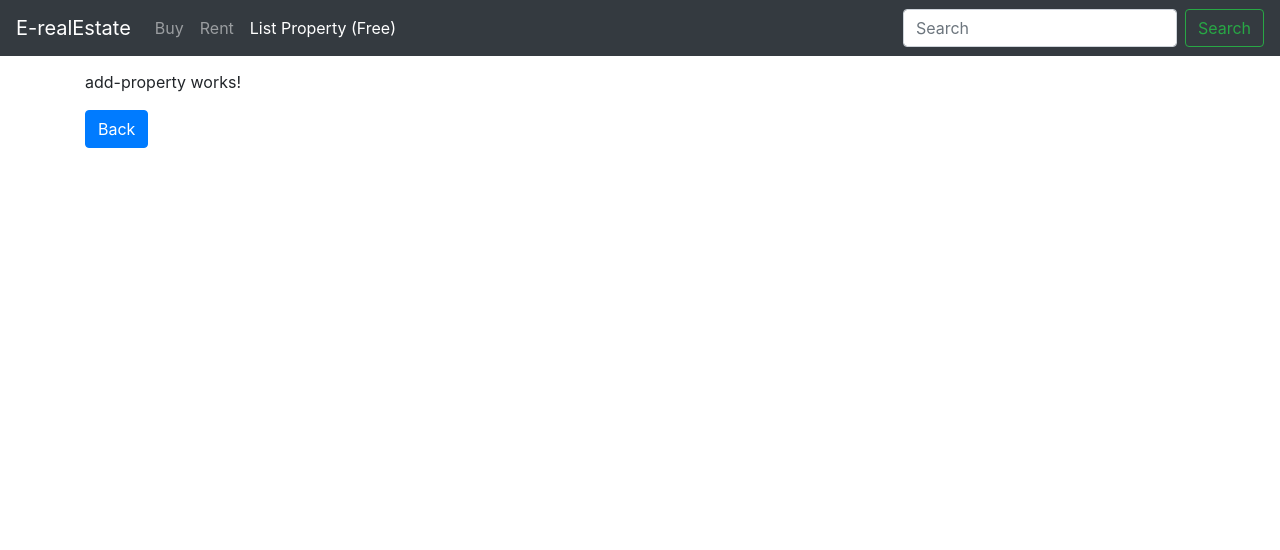
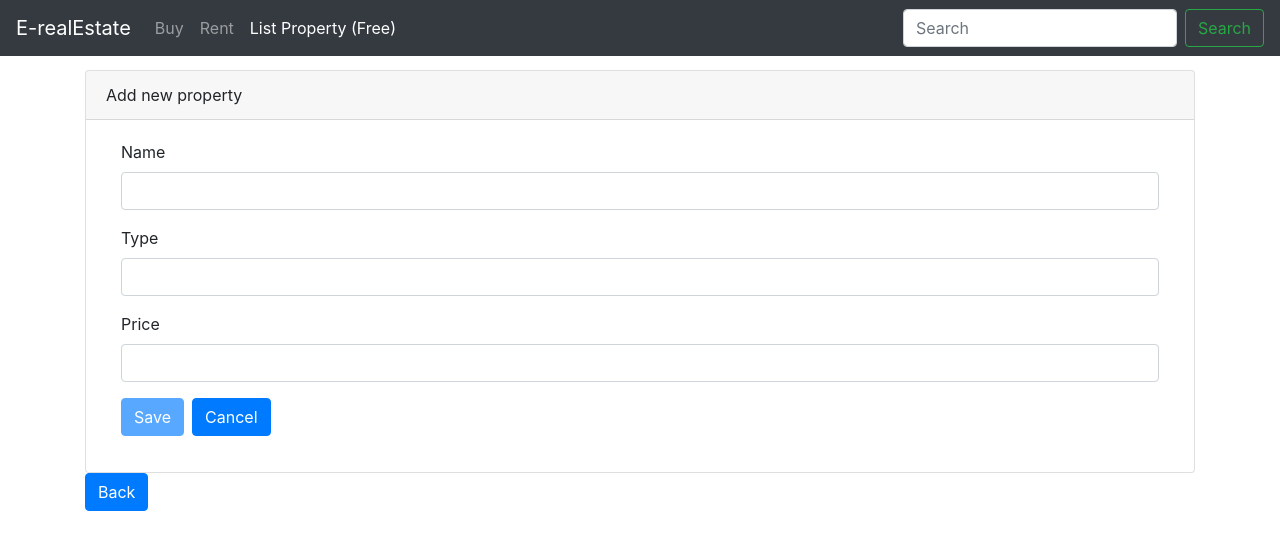
Before and after one commit to RadhwenB/E-realEstate, an Angular app in the folder Frontend/: page /add-property in a window 1280 px wide. Shown: the top 550 px of the page. Built offline with nearby package versions, Linux system fonts and the light colour scheme.

Commit message:
Add driven forms

```diff
--- a/Frontend/src/app/app.module.ts
+++ b/Frontend/src/app/app.module.ts
@@ -10,6 +10,7 @@
 import { HousingService } from './services/housing.service';
 import { AddPropertyComponent } from './property/add-property/add-property.component';
 import { PropertyDetailComponent } from './property/property-detail/property-detail.component';
+import {FormsModule} from '@angular/forms';
 
 const appRoutes: Routes =[
   {path: '', component: PropertyListComponent },
@@ -31,6 +32,7 @@
   imports: [
     BrowserModule,
     HttpClientModule,
+    FormsModule,
     RouterModule.forRoot(appRoutes)
   ],
   providers: [HousingService],
--- a/Frontend/src/app/property/add-property/add-property.component.css
+++ b/Frontend/src/app/property/add-property/add-property.component.css
@@ -0,0 +1,7 @@
+.ng-invalid.ng-touched{
+  border-color: red;
+}
+
+.error-block{
+  color: red;
+}
--- a/Frontend/src/app/property/add-property/add-property.component.html
+++ b/Frontend/src/app/property/add-property/add-property.component.html
@@ -1,2 +1,36 @@
-<p>add-property works!</p>
+<div class="card">
+  <div class="card-header">
+    Add new property
+  </div>
+  <div class="card-body">
+    <form (ngSubmit)="onSubmit()" #Form="ngForm">
+      <div class="form-group col-12">
+        <label for="name">Name</label>
+        <input required type="text" #propName="ngModel" class="form-control" ngModel name="Name" minlength="5" >
+        <span *ngIf="!propName.valid && propName.touched" class="error-block">
+          <span *ngIf="propName.errors.required">Please provide Name</span>
+          <span *ngIf="propName.errors.minlength">The Name must be at learst 5 chars</span>
+        </span>
+      </div>
+
+      <div class="form-group col-12">
+        <label for="type">Type</label>
+        <input required type="text" class="form-control" ngModel name="Type">
+      </div>
+
+      <div class="form-group col-12">
+        <label for="price">Price</label>
+        <input required type="text" class="form-control" ngModel name="Price">
+      </div>
+
+      <div class="form-group col-12">
+        <button [disabled]="!Form.valid" type="submit" class="btn btn-primary mr-2">Save</button>
+        <button type="reset" class="btn btn-primary">Cancel</button>
+      </div>
+    </form>
+  </div>
+</div>
+
+
+
 <button class="btn btn-primary" (click)="onBack()">Back</button>
--- a/Frontend/src/app/property/add-property/add-property.component.ts
+++ b/Frontend/src/app/property/add-property/add-property.component.ts
@@ -1,5 +1,6 @@
 import { Route } from '@angular/compiler/src/core';
-import { Component, OnInit } from '@angular/core';
+import { Component, OnInit, ViewChild } from '@angular/core';
+import { NgForm } from '@angular/forms';
 import { Router } from '@angular/router';
 
 @Component({
@@ -9,6 +10,7 @@
 })
 export class AddPropertyComponent implements OnInit {
 
+  @ViewChild('Form') addPropertyForm: NgForm;
   constructor(private router : Router) { }
 
   ngOnInit(): void {
@@ -18,4 +20,8 @@
     this.router.navigate(['/']);
   }
 
+  onSubmit(Form: NgForm){
+    console.log(this.addPropertyForm);
+  }
+
 }
```
